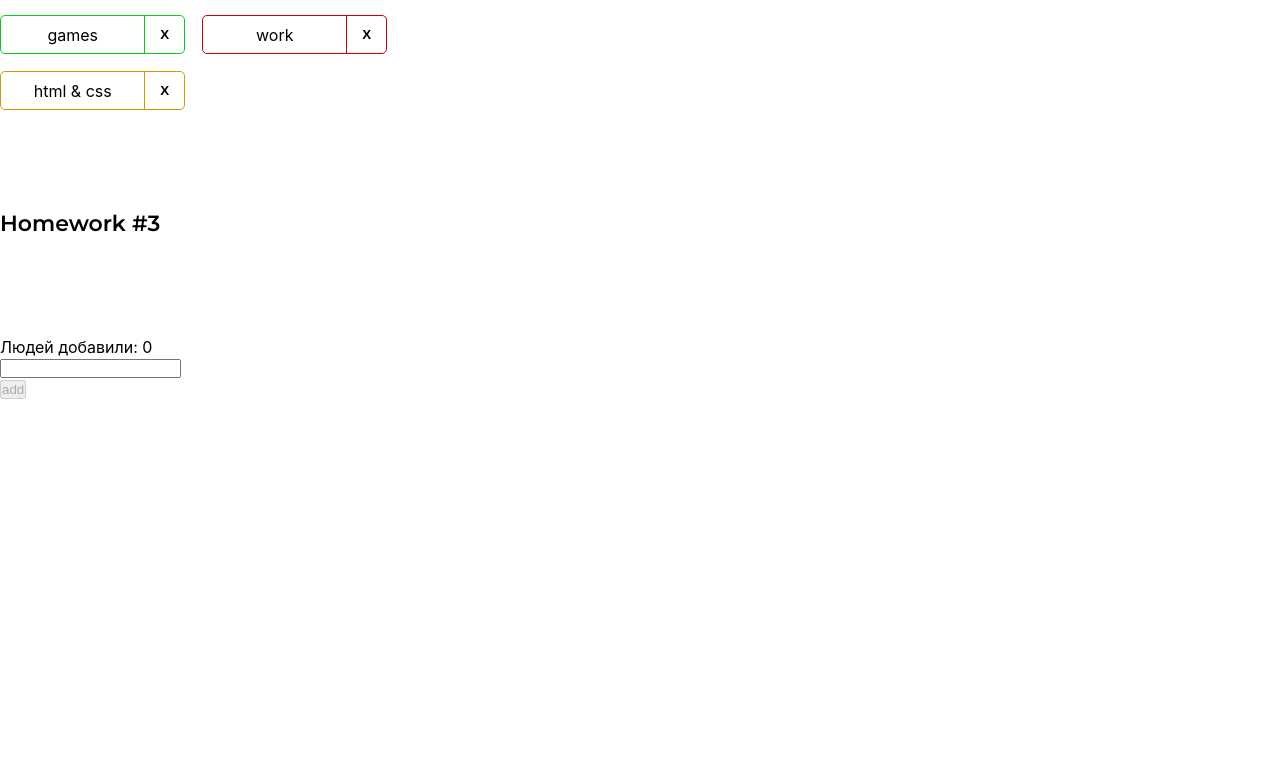
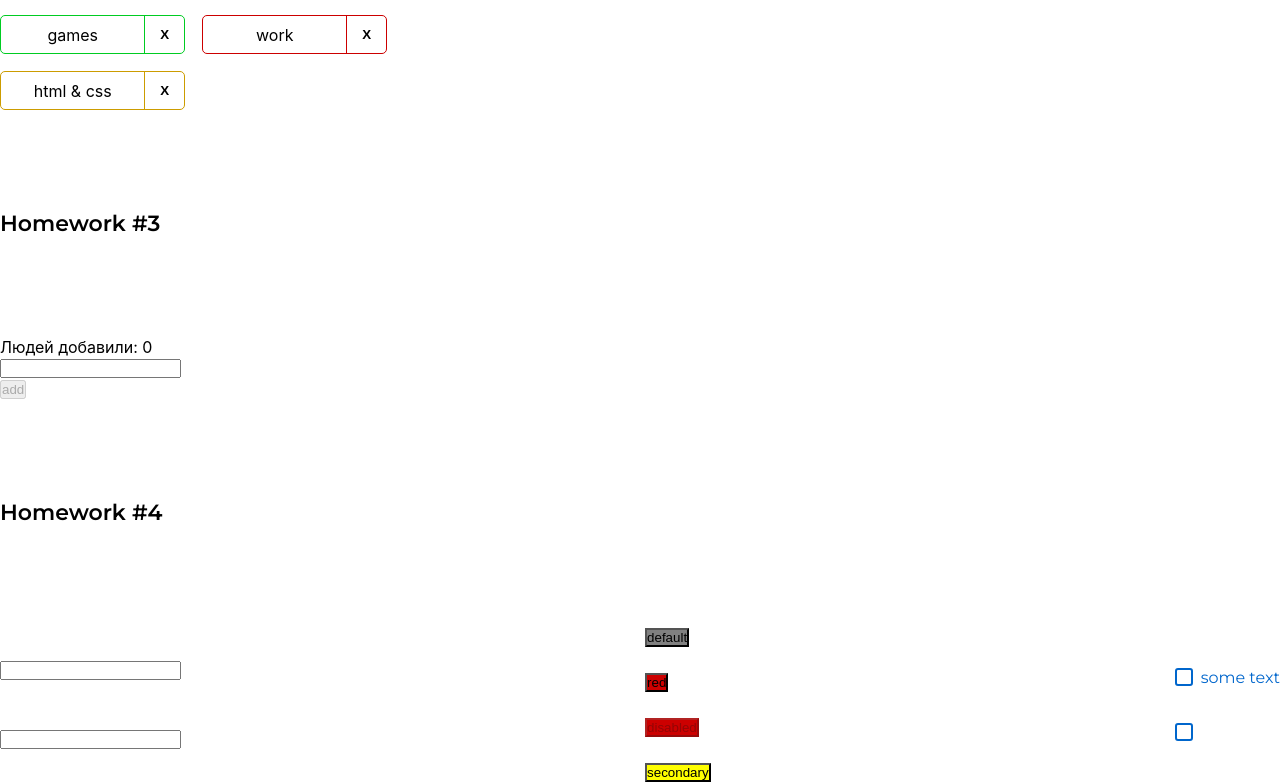
Before and after one commit to YuryDash/hws2, a React (Create React App) app: page / in a window 1280 px wide. Shown: the part 1303-2085 px from the top of the page. Before the commit the page ends 1702 px from the top, so only its background shows below. Built offline with nearby package versions, Linux system fonts and the light colour scheme.

Commit message:
hw1 03.12 3.1

```diff
--- a/src/s1-main/App.tsx
+++ b/src/s1-main/App.tsx
@@ -3,6 +3,7 @@
 import HW1 from '../s2-homeworks/hw01/HW1'
 import HW2 from "../s2-homeworks/hw02/HW2";
 import HW3 from "../s2-homeworks/hw03/HW3";
+import HW4 from "../s2-homeworks/hw04/HW4";
 
 function App() {
     return (
@@ -11,7 +12,7 @@
             {/*раскомментировать по ходу выполнения*/}
             <HW2/>
             <HW3/>
-            {/*<HW4/>*/}
+            <HW4/>
 
             {/*при выполнении дз 5 и более - закомментировать здесь дз 1-4, так как они есть внутри дз 5*/}
             {/*<HW5/>*/}
```
